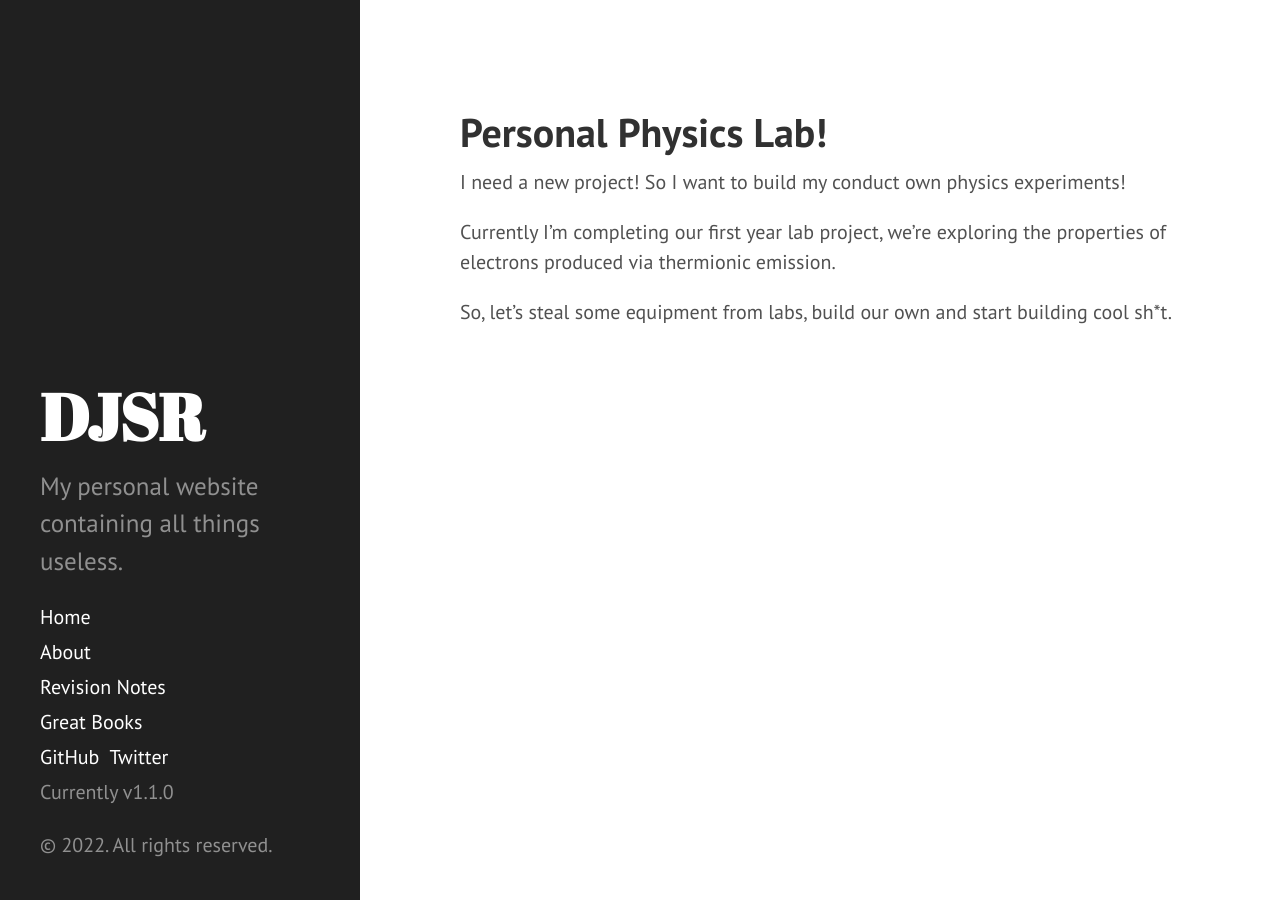
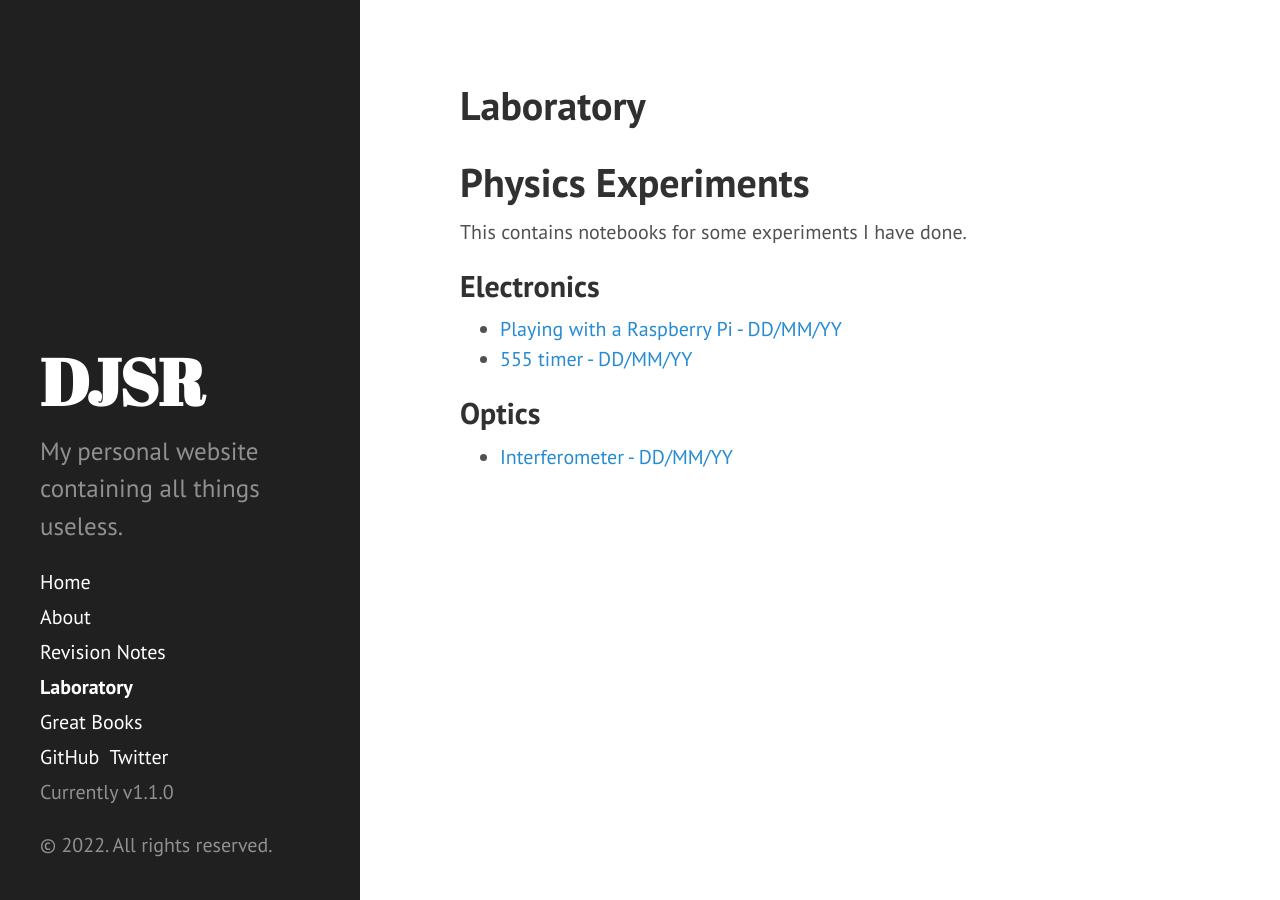
Before and after one commit to dansomrob/dansomrob.github.io, a Jekyll site: the page built from lab/index.md, in a window 1280 px wide. Built offline with Jekyll 4.4.1, drawn with Linux system fonts in a browser that asks for light colours.

Commit message:
update - lab

```diff
--- a/lab/index.md
+++ b/lab/index.md
@@ -1,11 +1,16 @@
 ---
-layout: default
-title: Physics Lab
+layout: page
+title: Laboratory
 ---
-# Personal Physics Lab!
+# Physics Experiments
 
-I need a new project! So I want to build my conduct own physics experiments!
+This contains notebooks for some experiments I have done.
 
-Currently I'm completing our first year lab project, we're exploring the properties of electrons produced via thermionic emission.
+## Electronics
 
-So, let's steal some equipment from labs, build our own and start building cool sh*t.
+* [Playing with a Raspberry Pi - DD/MM/YY]()
+* [555 timer - DD/MM/YY]()
+
+## Optics
+
+* [Interferometer - DD/MM/YY]()
```
Also changed, not shown: about.md (+1 -2 lines).
